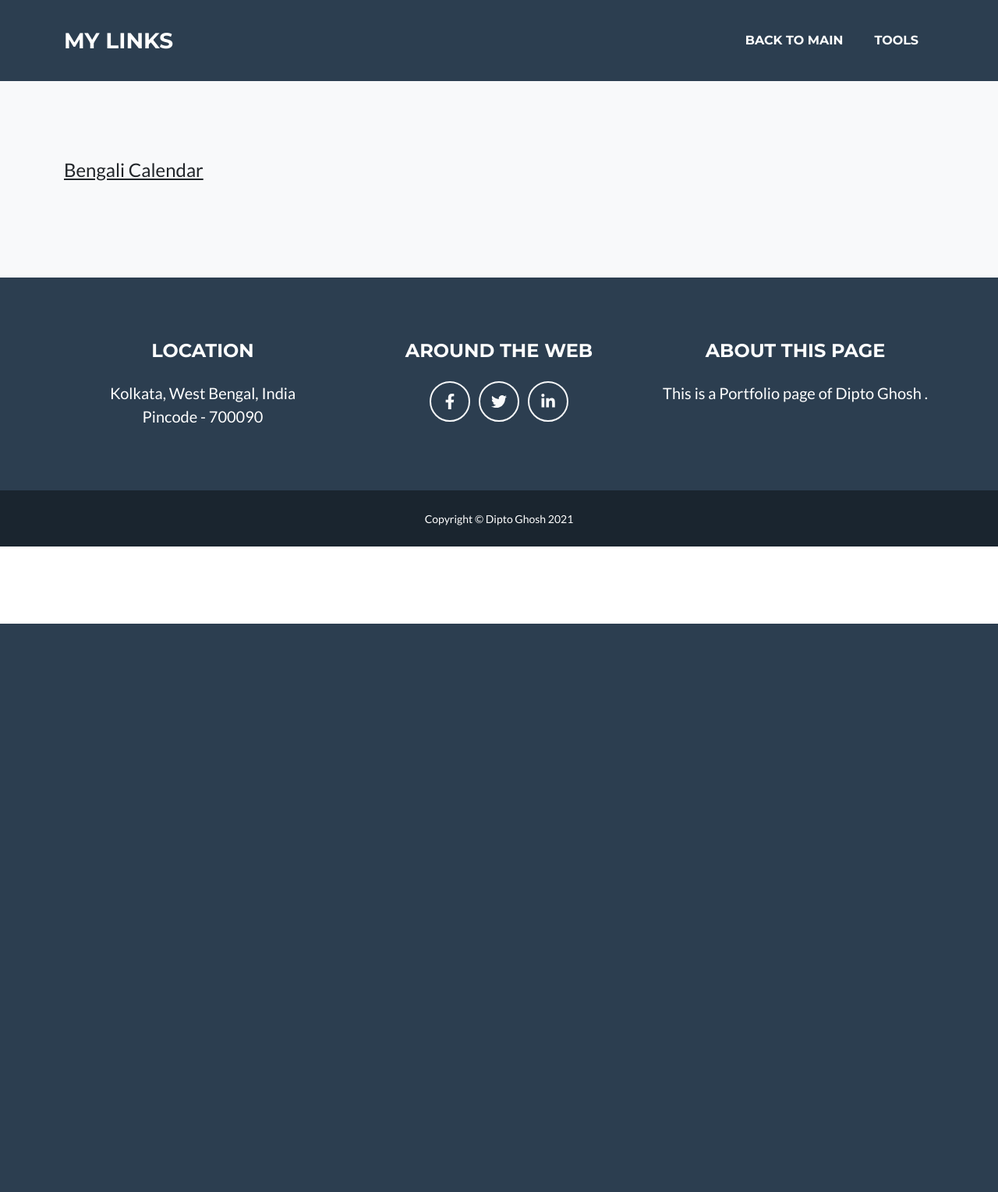
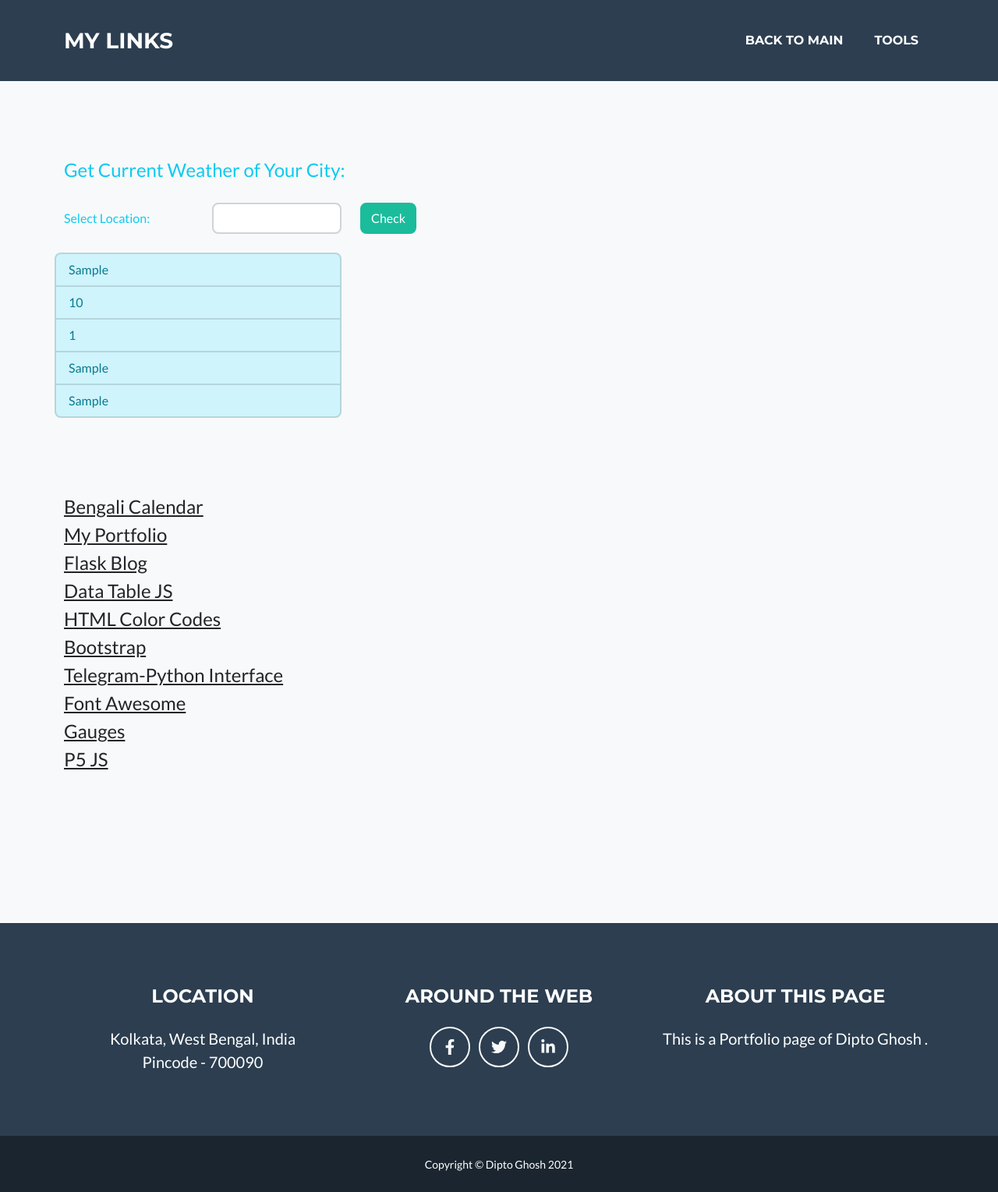
Before and after one commit to diptoghosh/FlaskBasic, a Flask app: template application/templates/links.html in a window 1280 px wide. Shown: the whole page at 78% size. Before the commit the page ends 800 px from the top, so only its background shows below. Run offline with Flask 2, Linux system fonts and the light colour scheme; the template is opened without the code that fills it: most values are stand-ins (such as "Sample title", 1, 10 or a date in 2020); some libraries are stand-ins or nearby versions.

Commit message:
Update links.html

```diff
--- a/application/templates/links.html
+++ b/application/templates/links.html
@@ -35,18 +35,83 @@
         </nav>
         <!-- Masthead-->
         <header class="masthead bg-light text-info text-left">
+            <section id="weather-block">
+                <div class="container">
+                    <p class="masthead-subheading font-weight-light mb-4">
+                        Get Current Weather of Your City:
+                    </p>
+                    <form id="weatherform" action="" method="post">
+                        <div class="form-group row">
+                            <label for="location" class="col-sm-2 col-form-label">Select Location:</label>
+                            <div class="col-sm-2">
+                                <select class="form-control" id="location" name="_location">
+                                    <option>Kolkata</option>
+                                    <option>Mumbai</option>
+                                    <option>Delhi</option>
+                                    <option>Hyderabad</option>
+                                    <option>Chennai</option>
+                                  </select>
+                            </div>
+                            <div class="col-sm-2">
+                                <button class="btn btn-primary btn-md" id="checkButton" type="submit">Check</button>
+                            </div>
+                          </div>
+                    </form>
+                    {% if selected == '' %}
+                    <p></p>
+                    {% else %}
+                        <div class="row mt-4" id="weather-result">
+                            <ul class="list-group col-sm-4">
+                                <li class="list-group-item list-group-item-info">{{weather_main}}</li>
+                                <li class="list-group-item list-group-item-info">{{weather_temp}}</li>
+                                <li class="list-group-item list-group-item-info">{{weather_humid}}</li>
+                                <li class="list-group-item list-group-item-info">{{weather_sunrise}}</li>
+                                <li class="list-group-item list-group-item-info">{{weather_sunset}}</li>
+                            </ul>
+                        </div>
+                    {% endif %}
+                </div>
+            </section>
+            <section class="page-section portfolio" id="link-block">
                 <div class="container d-flex align-items-left flex-column">
                     <p class="masthead-subheading font-weight-light mb-0">
                         <a class="text-dark" href="https://www.bangladatetoday.com/embed-calendar.php" target="_blank">Bengali Calendar</a>
                     </p>
-                <!--<p class="masthead-subheading font-weight-light mb-0">
-                    <a class="text-dark" href="https://www.bangladatetoday.com/embed-calendar.php" target="_blank">Bengali Calendar</a>
+                    <p class="masthead-subheading font-weight-light mb-0">
+                        <a class="text-dark" href="https://diptoghosh.pythonanywhere.com/" target="_blank">My Portfolio</a>
                     </p>
                     <p class="masthead-subheading font-weight-light mb-0">
-                    <a class="text-dark" href="https://www.bangladatetoday.com/embed-calendar.php" target="_blank">Bengali Calendar</a>
-                </p>-->
+                        <a class="text-dark" href="https://blog.miguelgrinberg.com/post/easy-websockets-with-flask-and-gevent" target="_blank">Flask Blog</a>
+                    </p>
+                    <p class="masthead-subheading font-weight-light mb-0">
+                        <a class="text-dark" href="https://datatables.net/" target="_blank">Data Table JS</a>
+                    </p>
+                    <p class="masthead-subheading font-weight-light mb-0">
+                        <a class="text-dark" href="https://htmlcolorcodes.com/" target="_blank">HTML Color Codes</a>
+                    </p>
+                    <p class="masthead-subheading font-weight-light mb-0">
+                        <a class="text-dark" href="https://getbootstrap.com/docs/4.0/getting-started/introduction/" target="_blank">Bootstrap</a>
+                    </p>
+                    <p class="masthead-subheading font-weight-light mb-0">
+                        <a class="text-dark" href="https://python-telegram-bot.readthedocs.io/en/stable/" target="_blank">Telegram-Python Interface</a>
+                    </p>
+                    <p class="masthead-subheading font-weight-light mb-0">
+                        <a class="text-dark" href="https://fontawesome.com/v5.15/icons?d=gallery" target="_blank">Font Awesome</a>
+                    </p>
+                    <p class="masthead-subheading font-weight-light mb-0">
+                        <a class="text-dark" href="https://canvas-gauges.com/documentation/examples/" target="_blank">Gauges</a>
+                    </p>
+                    <p class="masthead-subheading font-weight-light mb-0">
+                        <a class="text-dark" href="https://p5js.org/examples/" target="_blank">P5 JS</a>
+                    </p>
+
+
+
+
+
+
                 </div>
-            <br>
+            </section>
         </header>
 
         <!-- Footer-->
@@ -87,6 +152,20 @@
         <!-- Bootstrap core JS-->
         <script src="https://cdn.jsdelivr.net/npm/bootstrap@5.0.2/dist/js/bootstrap.bundle.min.js"></script>
         <!-- Core theme JS-->
-        <script src="js/scripts.js"></script>
+        <script src="static/js/scripts.js"></script>
+        <script type="text/javascript" src="https://code.jquery.com/jquery-3.3.1.min.js"></script>
+        <script>
+            $( document ).ready(function() {
+                var selected = "{{selected}}";
+                console.log(selected);
+                if(selected=="")
+                {
+                    $("#location").val("Kolkata").change();
+                }
+                else{
+                    $("#location").val(selected).change();
+                }
+            });
+        </script>
     </body>
 </html>
```
Lines whose indentation alone changed are shown as unchanged.
